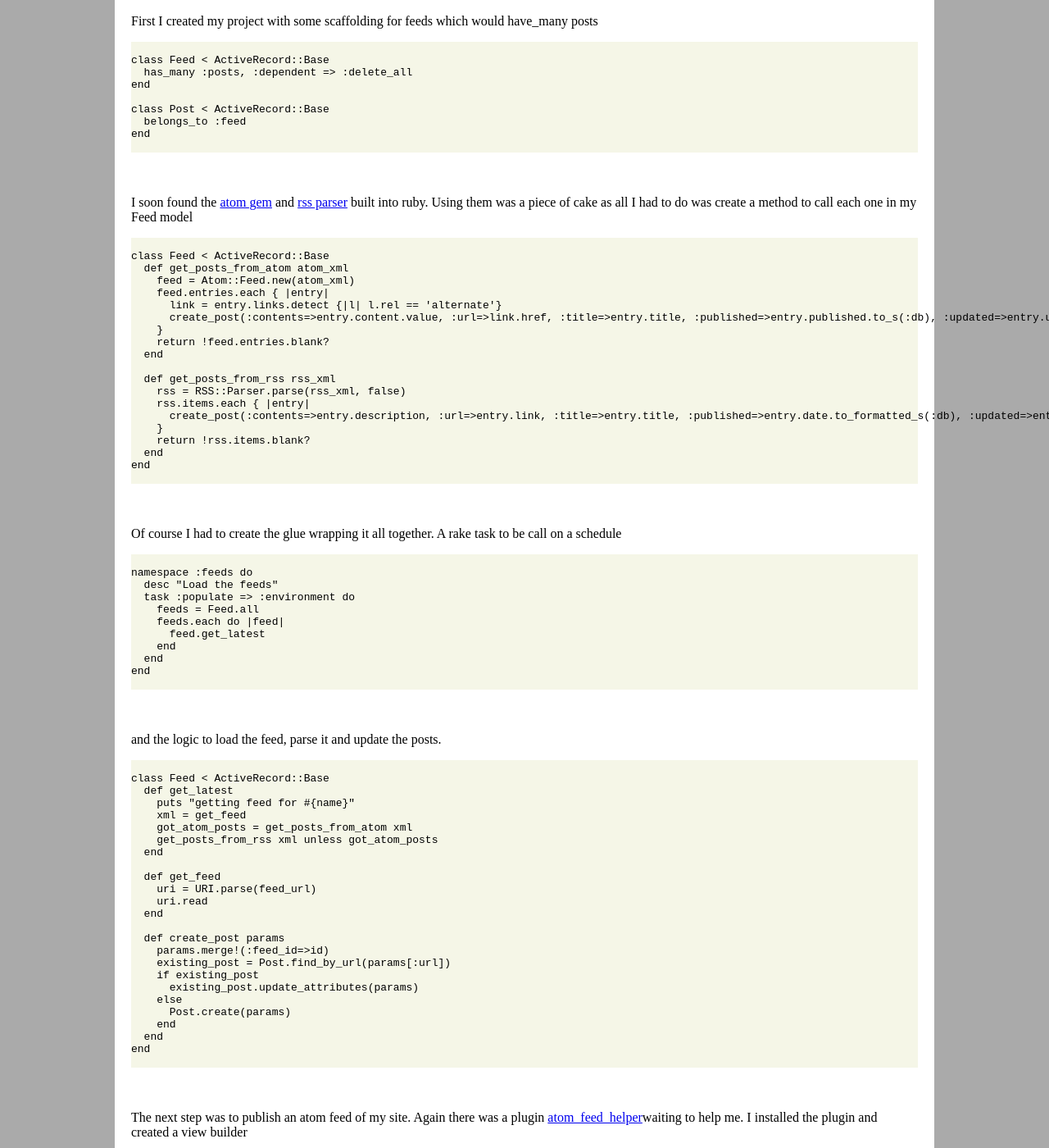
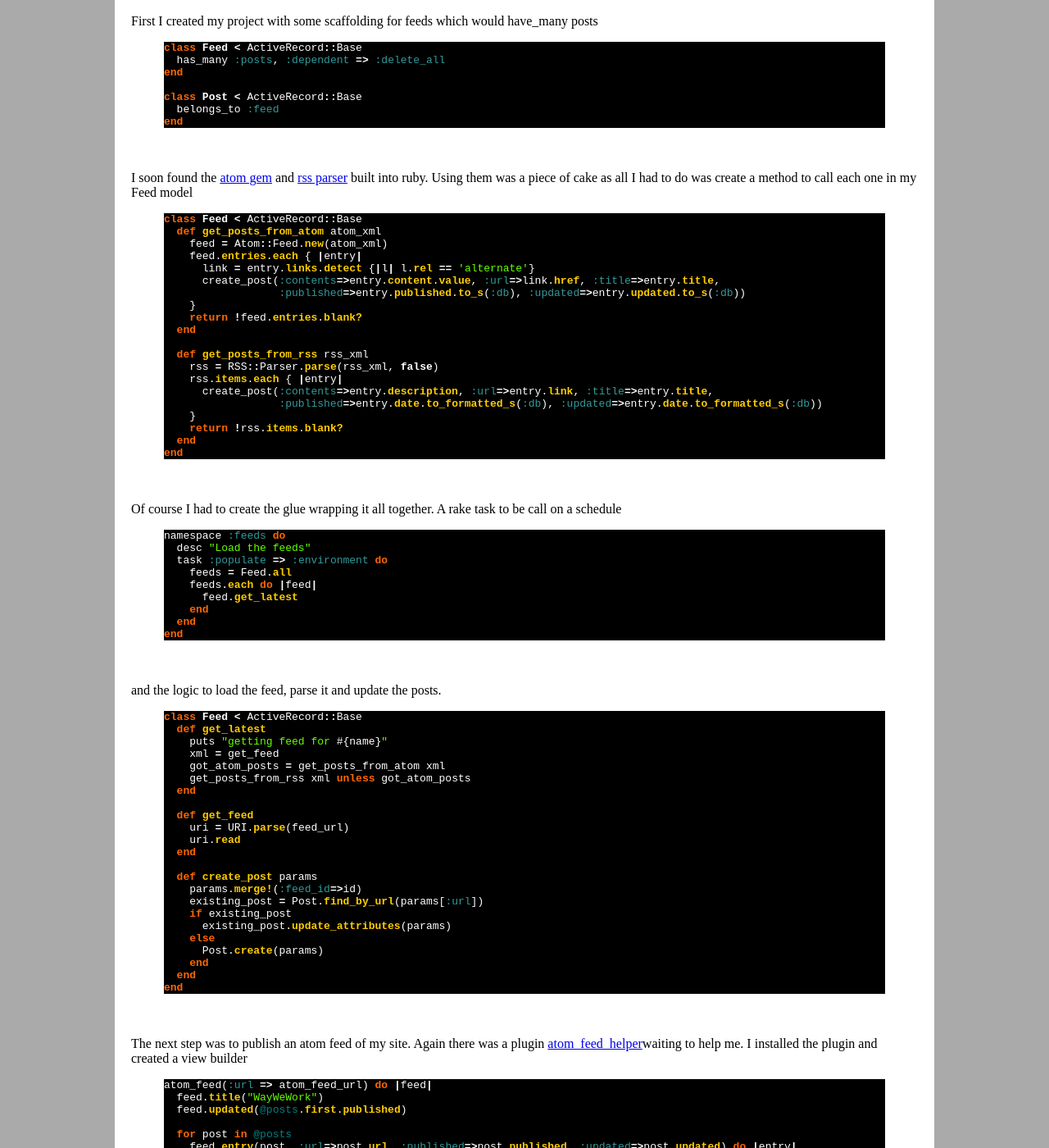
Before and after one commit to alexrothenberg/alexrothenberg.github.com, a Jekyll site: the page built from _posts/2008-11-09-blog-aggregator-wayweworkit.html, in a window 1280 px wide and 1400 px high, scrolled down 363 px. Shown: the whole window at 82% size. Built offline with Jekyll 4.4.1, drawn with Linux system fonts in a browser that asks for light colours; comment, search, counter and statistics services are not loaded; some of the changed text lies outside the part shown.

Commit message:
code highlighting in the waywework article

```diff
--- a/_posts/2008-11-09-blog-aggregator-wayweworkit.html
+++ b/_posts/2008-11-09-blog-aggregator-wayweworkit.html
@@ -14,58 +14,151 @@ time: 2008-11-09 10:33:00.005000 -05:00
   <br>
   First I created my project with some scaffolding for feeds which would have_many posts<br>
 </p>
-<pre class="old_code">
-<br>class Feed &lt; ActiveRecord::Base<br>  has_many :posts, :dependent =&gt; :delete_all<br>end<br><br>class Post &lt; ActiveRecord::Base<br>  belongs_to :feed<br>end<br>
-</pre>
+
+{% highlight ruby %}
+class Feed < ActiveRecord::Base
+  has_many :posts, :dependent => :delete_all
+end
+
+class Post < ActiveRecord::Base
+  belongs_to :feed
+end
+{% endhighlight %}
+
 <p>
   <br>
   <br>
   I soon found the <a href="http://split-s.blogspot.com/2006/04/atom-10-parser-for-ruby.html">atom gem</a> and <a href="http://www.rubyrss.com/">rss parser</a> built into ruby. Using them was a piece of cake as all I had to do was create a method to call each one in my Feed model<br>
 </p>
-<pre class="old_code">
-<br>class Feed &lt; ActiveRecord::Base<br>  def get_posts_from_atom atom_xml<br>    feed = Atom::Feed.new(atom_xml)<br>    feed.entries.each { |entry|<br>      link = entry.links.detect {|l| l.rel == 'alternate'}<br>      create_post(:contents=&gt;entry.content.value, :url=&gt;link.href, :title=&gt;entry.title, :published=&gt;entry.published.to_s(:db), :updated=&gt;entry.updated.to_s(:db))<br>    }<br>    return !feed.entries.blank?<br>  end  <br>  <br>  def get_posts_from_rss rss_xml<br>    rss = RSS::Parser.parse(rss_xml, false)<br>    rss.items.each { |entry|<br>      create_post(:contents=&gt;entry.description, :url=&gt;entry.link, :title=&gt;entry.title, :published=&gt;entry.date.to_formatted_s(:db), :updated=&gt;entry.date.to_formatted_s(:db))<br>    }<br>    return !rss.items.blank?<br>  end<br>end<br>
-</pre>
+
+{% highlight ruby %}
+class Feed < ActiveRecord::Base
+  def get_posts_from_atom atom_xml
+    feed = Atom::Feed.new(atom_xml)
+    feed.entries.each { |entry|
+      link = entry.links.detect {|l| l.rel == 'alternate'}
+      create_post(:contents=>entry.content.value, :url=>link.href, :title=>entry.title,
+                  :published=>entry.published.to_s(:db), :updated=>entry.updated.to_s(:db))
+    }
+    return !feed.entries.blank?
+  end
+
+  def get_posts_from_rss rss_xml
+    rss = RSS::Parser.parse(rss_xml, false)
+    rss.items.each { |entry|
+      create_post(:contents=>entry.description, :url=>entry.link, :title=>entry.title,
+                  :published=>entry.date.to_formatted_s(:db), :updated=>entry.date.to_formatted_s(:db))
+    }
+    return !rss.items.blank?
+  end
+end
+{% endhighlight %}
+
 <p>
   <br>
   <br>
   Of course I had to create the glue wrapping it all together. A rake task to be call on a schedule<br>
 </p>
-<pre class="old_code">
-<br>namespace :feeds do<br>  desc "Load the feeds"<br>  task :populate =&gt; :environment do<br>    feeds = Feed.all<br>    feeds.each do |feed|<br>      feed.get_latest<br>    end<br>  end<br>end<br>
-</pre>
+
+{% highlight ruby %}
+namespace :feeds do
+  desc "Load the feeds"
+  task :populate => :environment do
+    feeds = Feed.all
+    feeds.each do |feed|
+      feed.get_latest
+    end
+  end
+end
+{% endhighlight %}
+
 <p>
   <br>
   <br>
   and the logic to load the feed, parse it and update the posts.<br>
 </p>
-<pre class="old_code">
-<br>class Feed &lt; ActiveRecord::Base<br>  def get_latest<br>    puts "getting feed for #{name}"<br>    xml = get_feed<br>    got_atom_posts = get_posts_from_atom xml<br>    get_posts_from_rss xml unless got_atom_posts<br>  end<br><br>  def get_feed<br>    uri = URI.parse(feed_url)<br>    uri.read<br>  end<br>  <br>  def create_post params<br>    params.merge!(:feed_id=&gt;id) <br>    existing_post = Post.find_by_url(params[:url])<br>    if existing_post<br>      existing_post.update_attributes(params)<br>    else<br>      Post.create(params) <br>    end<br>  end<br>end<br>
-</pre>
+
+{% highlight ruby %}
+class Feed < ActiveRecord::Base
+  def get_latest
+    puts "getting feed for #{name}"
+    xml = get_feed
+    got_atom_posts = get_posts_from_atom xml
+    get_posts_from_rss xml unless got_atom_posts
+  end
+
+  def get_feed
+    uri = URI.parse(feed_url)
+    uri.read
+  end
+
+  def create_post params
+    params.merge!(:feed_id=>id)
+    existing_post = Post.find_by_url(params[:url])
+    if existing_post
+      existing_post.update_attributes(params)
+    else
+      Post.create(params)
+    end
+  end
+end
+{% endhighlight %}
+
 <p>
   <br>
   <br>
   The next step was to publish an atom feed of my site. Again there was a plugin <a href="http://dev.rubyonrails.org/browser/plugins/atom_feed_helper">atom_feed_helper</a>waiting to help me. I installed the plugin and created a view builder<br>
 </p>
-<pre class="old_code">
-<br>atom_feed(:url =&gt; atom_feed_url) do |feed|<br>  feed.title("WayWeWork")<br>  feed.updated(@posts.first.published)<br><br>  for post in @posts<br>    feed.entry(post, :url=&gt;post.url, :published=&gt;post.published, :updated=&gt;post.updated) do |entry|<br>      entry.title("#{post.feed.author}: #{post.title}")<br>      entry.content(post.contents, :type =&gt; 'html')<br>    end<br>  end<br>end<br>
-</pre>
+
+{% highlight ruby %}
+atom_feed(:url => atom_feed_url) do |feed|
+  feed.title("WayWeWork")
+  feed.updated(@posts.first.published)
+
+  for post in @posts
+    feed.entry(post, :url=>post.url, :published=>post.published, :updated=>post.updated) do |entry|
+      entry.title("#{post.feed.author}: #{post.title}")
+      entry.content(post.contents, :type => 'html')
+    end
+  end
+end
+{% endhighlight %}
+
 <p>
   <br>
   This was all so easy I had hardly done anything other than glue these plugins together. Now I finished up with a few bells and whistles.<br>
   <br>
   I added a who's talking and archive by date section to my homepage that I called from my controller like this<br>
 </p>
-<pre class="old_code">
-<br>class PostsController &lt; ApplicationController<br>  @active_feeds = Feed.by_author<br>  @activity_by_date = Post.activity_by_date<br>end<br>
-</pre>
+
+{% highlight ruby %}
+class PostsController < ApplicationController
+  @active_feeds = Feed.by_author
+  @activity_by_date = Post.activity_by_date
+end
+{% endhighlight %}
+
 <p>
   <br>
   <br>
   I added security to restrict who can administer feeds<br>
 </p>
-<pre class="old_code">
-<br>class FeedsController &lt; ApplicationController<br>  before_filter :authenticate<br><br>protected<br>  def authenticate<br>     authenticate_or_request_with_http_basic do | user_name, password|<br>       username = YAML::load_file(File.join(RAILS_ROOT, %w[config password.yml]))['username']<br>       pwd = YAML::load_file(File.join(RAILS_ROOT, %w[config password.yml]))['password']<br>      user_name == username &amp;&amp; password == pwd<br>    end<br>  end<br>end<br>
-</pre>
+
+{% highlight ruby %}
+class FeedsController < ApplicationController
+  before_filter :authenticate
+
+protected
+  def authenticate
+     authenticate_or_request_with_http_basic do | user_name, password|
+       username = YAML::load_file(File.join(RAILS_ROOT, %w[config password.yml]))['username']
+       pwd = YAML::load_file(File.join(RAILS_ROOT, %w[config password.yml]))['password']
+      user_name == username && password == pwd
+    end
+  end
+end
+{% endhighlight %}
+
 <p>
   <br>
   <br>
```
